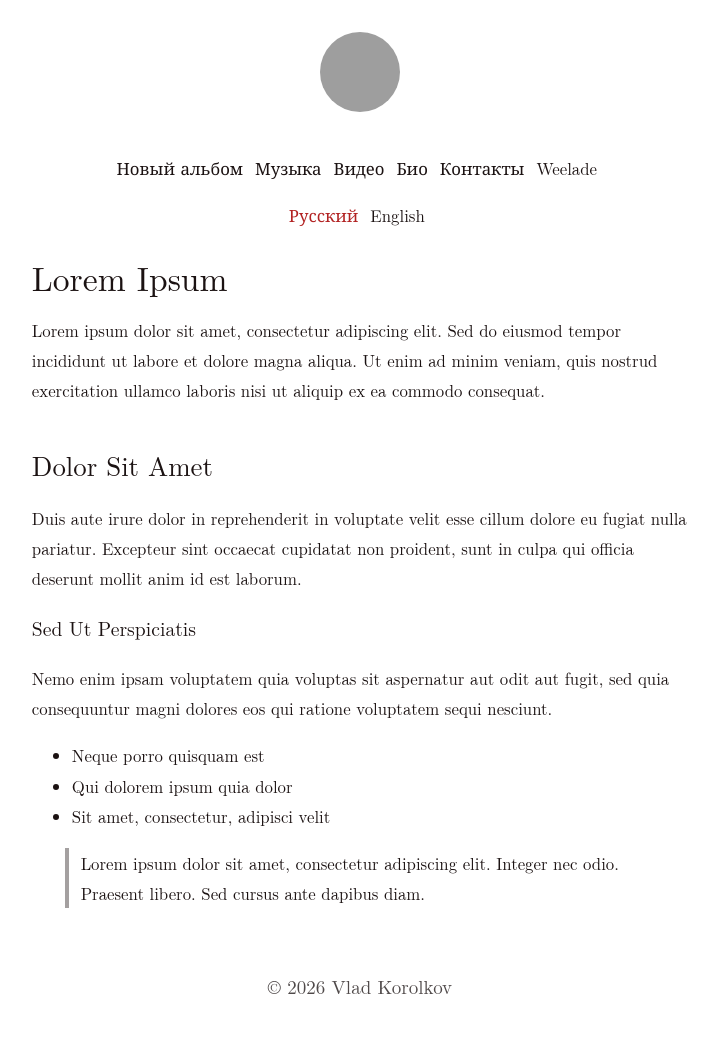
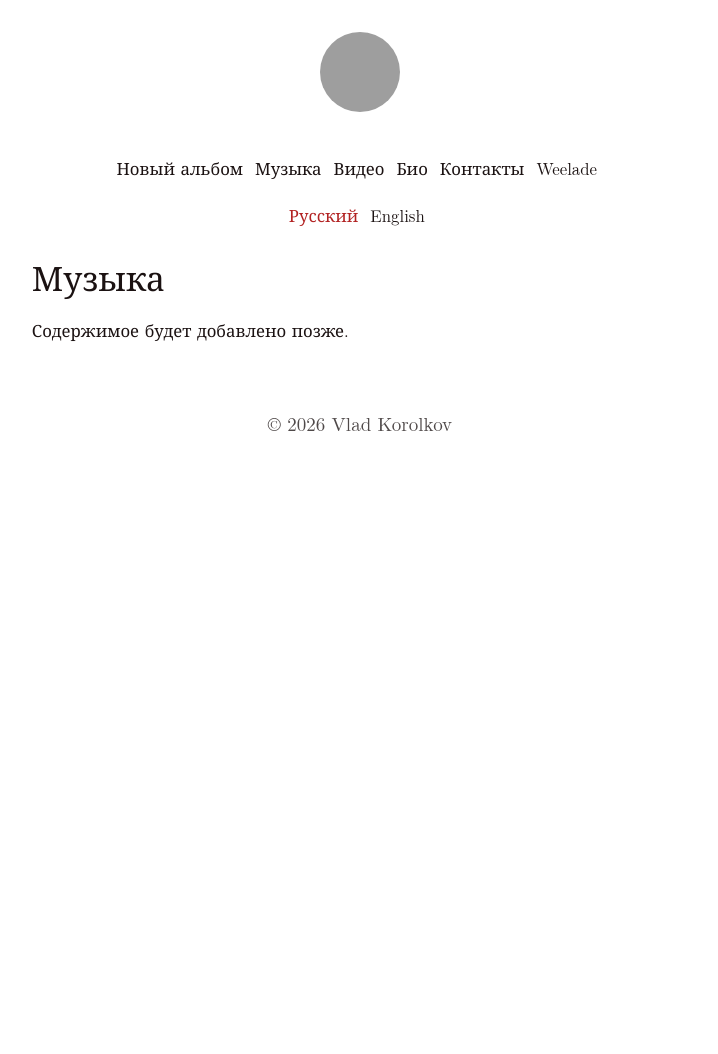
Before and after one commit to vladkorolkov/vladkorolkov-music, a Jekyll site: the page built from index.md, in a window 1280 px wide. Shown: the whole page, without its empty margins (280-998 px from the left). Built offline with Jekyll 4.4.1, drawn with Linux system fonts in a browser that asks for light colours; after the commit the page ends 900 px from its top, so only the background shows below that; grey boxes are pictures that could not be loaded.

Commit message:
Update main page to Music (RU)

```diff
--- a/index.md
+++ b/index.md
@@ -1,22 +1,9 @@
 ---
 layout: default
-title: Home
+title: Музыка
+lang: ru
 ---
 
-# Lorem Ipsum
+# Музыка
 
-Lorem ipsum dolor sit amet, consectetur adipiscing elit. Sed do eiusmod tempor incididunt ut labore et dolore magna aliqua. Ut enim ad minim veniam, quis nostrud exercitation ullamco laboris nisi ut aliquip ex ea commodo consequat.
-
-## Dolor Sit Amet
-
-Duis aute irure dolor in reprehenderit in voluptate velit esse cillum dolore eu fugiat nulla pariatur. Excepteur sint occaecat cupidatat non proident, sunt in culpa qui officia deserunt mollit anim id est laborum.
-
-### Sed Ut Perspiciatis
-
-Nemo enim ipsam voluptatem quia voluptas sit aspernatur aut odit aut fugit, sed quia consequuntur magni dolores eos qui ratione voluptatem sequi nesciunt.
-
-- Neque porro quisquam est
-- Qui dolorem ipsum quia dolor
-- Sit amet, consectetur, adipisci velit
-
-> Lorem ipsum dolor sit amet, consectetur adipiscing elit. Integer nec odio. Praesent libero. Sed cursus ante dapibus diam.
+Содержимое будет добавлено позже.
```
